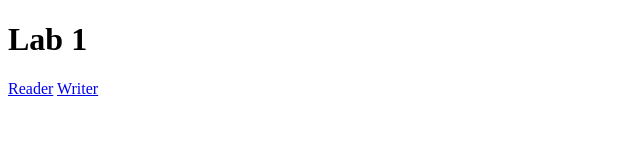
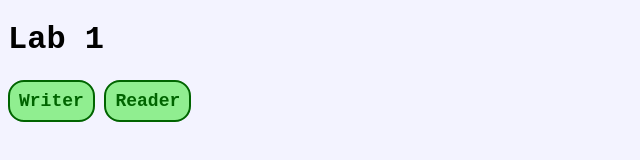
Before and after one commit to jescalada/InternetSoftwareArchitecture, a plain HTML site: page lab1/index.html in a window 1280 px wide. Shown: the whole page, without its empty margins (0-640 px from the left). Drawn offline with Linux system fonts and the light colour scheme.

Commit message:
Add buttons and reader page

```diff
--- a/lab1/index.html
+++ b/lab1/index.html
@@ -4,10 +4,11 @@
   <meta charset="UTF-8">
   <meta name="viewport" content="width=device-width, initial-scale=1.0">
   <title></title>
+  <link rel="stylesheet" href="css/styles.css">
 </head>
 <body>
-  <h1 id="header">Lab 1</h1>
-  <a href="reader.html">Reader</a>
-  <a href="writer.html">Writer</a>
+  <h1 id="page-title">Lab 1</h1>
+  <button id="writer" onclick="window.location.href='writer.html'">Writer</button>
+  <button id="reader" onclick="window.location.href='reader.html'">Reader</button>
 </body>
 </html>
```
Also changed, not shown: lab1/reader.html (+15 -0 lines), lab1/writer.html (+2 -1 lines).
